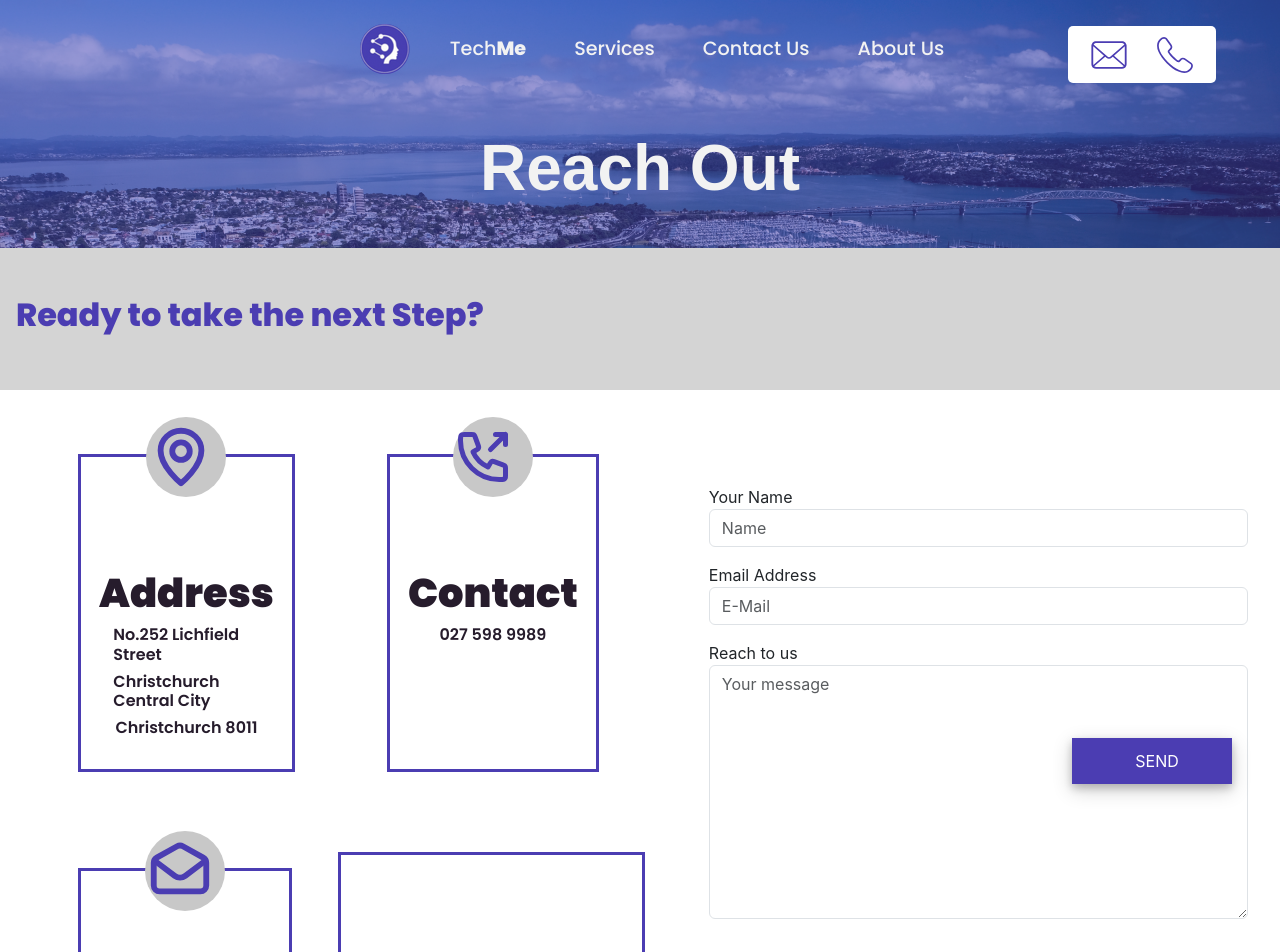
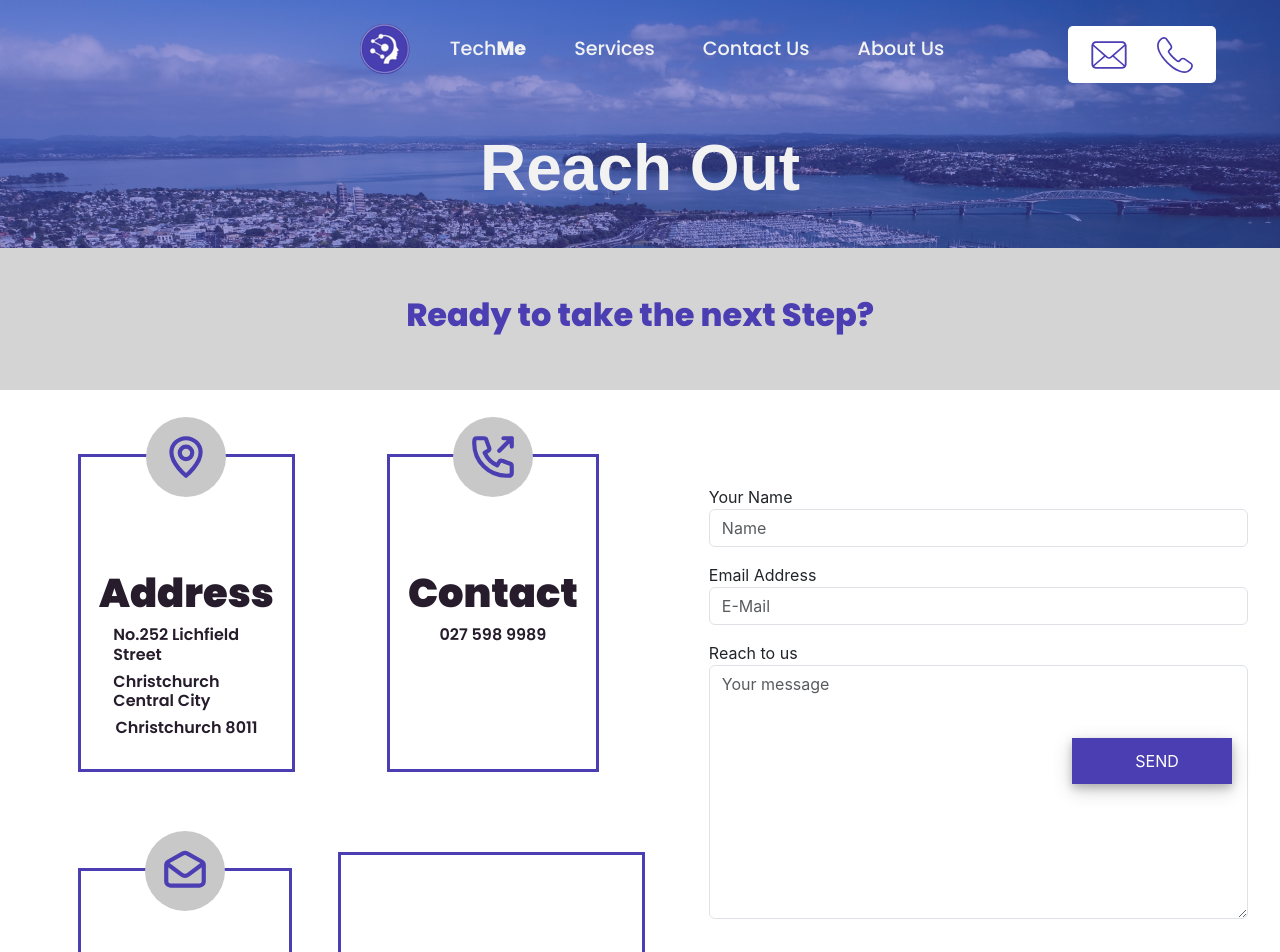
Before and after one commit to baayesh/TechMe, a React (Create React App) app: page /contact-us in a window 1280 px wide. Shown: the top 952 px of the page. Built offline with nearby package versions, Linux system fonts and the light colour scheme; grey boxes are pictures that could not be loaded; a web font is replaced by a local one.

Commit message:
change the about us text

```diff
--- a/src/pages/Contact Us/Contact Us Form/CusForm.css
+++ b/src/pages/Contact Us/Contact Us Form/CusForm.css
@@ -92,6 +92,7 @@
   font-family: Poppins, sans-serif;
   font-weight: 800;
   font-size: 2rem;
+text-align: center;
 }
 
 /* Contact Us Form */
@@ -328,8 +329,15 @@
   width: 5em;
   border-radius: 5em;
   margin-top: -4.5em;
+  display: flex;
+  justify-content: center;
+  align-items: center;
 
   background-color: rgba(200, 200, 200, 1);
+}
+
+.cc-circle svg{
+  text-align: center;
 }
 
 .map-main{
@@ -399,6 +407,10 @@
     max-width: 20em;
   }
 
+  .contact-us-details-row2{
+    margin-top: 0;
+  padding-top: 0; }
+
   .contact-us-form{
     padding-bottom: 5em;
   }
--- a/src/pages/Contact Us/Contact Us Form/CusForm.jsx
+++ b/src/pages/Contact Us/Contact Us Form/CusForm.jsx
@@ -2,6 +2,7 @@ import React, { useRef, useState } from "react";
 import "./CusForm.css";
 
 import emailjs from "@emailjs/browser";
+import { Helmet } from "react-helmet-async";
 
 // Email.js code
 
@@ -32,6 +33,12 @@ const CusForm = () => {
   };
 
   return (
+
+    <>
+   <Helmet>
+    <title>Contact Us</title>
+   </Helmet>
+
     <div>
       <div className="cus-frm-main">
         <div className="cus-frm-label">
@@ -51,8 +58,8 @@ const CusForm = () => {
                 <div className="cc-circle">
                   {/* svg address */}
                   <svg
-                    width="70px"
-                    height="80px"
+                    width="50px"
+                    height="50px"
                     viewBox="0 0 24 24"
                     fill="none"
                     xmlns="http://www.w3.org/2000/svg"
@@ -87,8 +94,8 @@ const CusForm = () => {
                 <div className="cc-circle">
                   {/*  svg mobile */}
                   <svg
-                    width="60px"
-                    height="80px"
+                    width="50px"
+                    height="50px"
                     viewBox="0 0 24 24"
                     fill="none"
                     xmlns="http://www.w3.org/2000/svg"
@@ -112,8 +119,8 @@ const CusForm = () => {
           <div className="conde-card">
                 <div className="cc-circle">
                   <svg
-                    width="70px"
-                    height="80px"
+                    width="50px"
+                    height="50px"
                     viewBox="0 0 24 24"
                     fill="none"
                     xmlns="http://www.w3.org/2000/svg"
@@ -202,6 +209,7 @@ const CusForm = () => {
             </div>
           </div>
         </div>
+        </>
 
   );
 };
--- a/src/pages/Home/Hero/Hero.jsx
+++ b/src/pages/Home/Hero/Hero.jsx
@@ -5,6 +5,7 @@ import Button from "../../../components/Button/Button";
 import Slider from "react-slick";
 import "slick-carousel/slick/slick.css";
 import "slick-carousel/slick/slick-theme.css";
+import { Helmet } from "react-helmet-async";
 const Hero = () => {
   const settings = {
     dots: true,
@@ -17,6 +18,10 @@ const Hero = () => {
     waitForAnimate: false,
   };
   return (
+    <>
+    <Helmet>
+      <title>TechMe</title>
+    </Helmet>
     <div>
       <Slider {...settings}>
         {/* content 1 */}
@@ -114,7 +119,7 @@ const Hero = () => {
             <span>Get in touch </span>for all your digital, branding and{" "}
             <span>tech needs.</span>
           </p>
-          <div className="link  -and-icon">
+          <div className="link-and-icon">
             <Link to="/contact-us" className="hm-hr-mlink">
               Contact Us
             </Link>
@@ -151,6 +156,7 @@ const Hero = () => {
         </div>
       </Slider>
     </div>
+    </>
   );
 };
 
--- a/src/pages/Home/Hero/hero.css
+++ b/src/pages/Home/Hero/hero.css
@@ -62,7 +62,7 @@
 .hm-hr-m-arrow{
   animation:hm-hr-arrow-to-right 1.5s ease-in-out infinite alternate;
   rotate: 90deg;
-  margin-top: -0.2em;
+  margin-top: -0.5em;
 }
 
 
```
